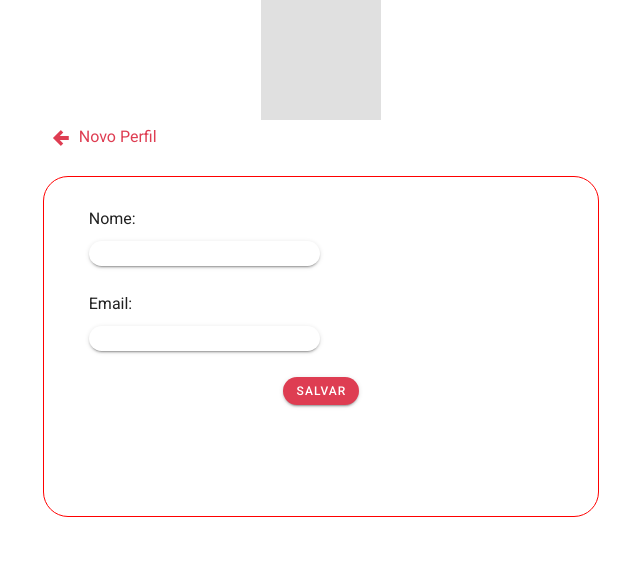
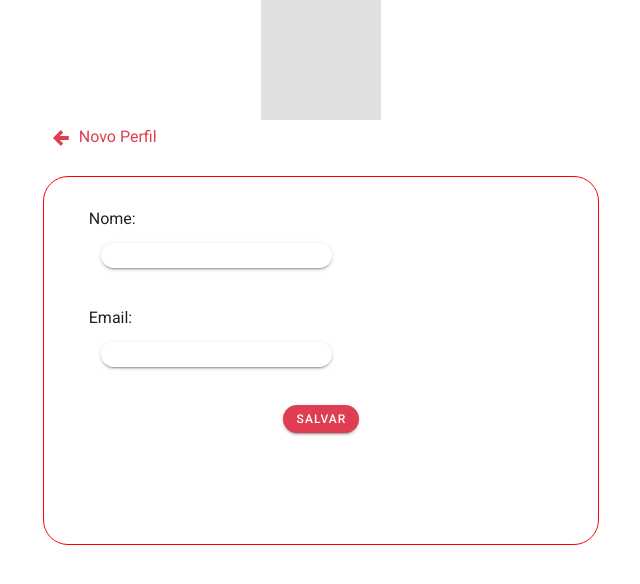
Before and after one commit to lipsig/desafioNofaro, a Vue app: page /adicionar in a window 1280 px wide. Shown: the top 584 px of the page, without its empty margins (319-959 px from the left). Built offline with nearby package versions, Linux system fonts and the light colour scheme.

Commit message:
formatacao e estilo css

```diff
--- a/src/components/AdicionarUsuario.vue
+++ b/src/components/AdicionarUsuario.vue
@@ -1,88 +1,47 @@
 <template>
     <v-container>
-
-
-
-
         <v-layout pb-5>
-           <v-btn text icon to="/"> <v-icon color="#de3d52">mdi-arrow-left-thick</v-icon></v-btn> <span text-left style="padding-top:5px; color:#de3d52;">Novo Perfil</span>
+            <v-btn text icon to="/">
+                <v-icon color="#de3d52">mdi-arrow-left-thick</v-icon>
+            </v-btn> <span text-left id="labelPerfil">Novo Perfil</span>
 
         </v-layout>
 
-
-
-
-        <v-flex text-left p-10 style="border:red solid 1px;  border-radius: 25px; padding:10px 0px 20% 0px; ">
-
-
+        <v-flex text-left p-10 id="acoes">
             <tbody>
-
-           <td style="padding-left:30px; position:relative; ">
-
-
-             <div style="padding-left:15px; padding-top:20px;" >
-             <span>Nome:</span><br>
-            <v-col cols="12" sm="12" style="padding:10px 0px 0px 0px;">
-             <v-text-field
-            v-model="usuarioNovo.name"
-            single-line
-            solo
-            rounded
-            required
-            dense
-          ></v-text-field>
+                <td id="menuEdicao">
+                    <div id="edicao">
+                        <span>Nome:</span>
+                        <br>
+                        <v-col cols="12" sm="12" class="input">
+                            <v-text-field v-model="usuarioNovo.name" single-line solo rounded required dense></v-text-field>
                         </v-col>
-             <span>Email:</span><br>
-             <v-col cols="12" sm="12" style="padding:10px 0px 0px 0px;">
-             <v-text-field
-            v-model="usuarioNovo.email"
-            single-line
-            solo
-            rounded
-            required
-            dense
-          ></v-text-field>
+                        <span>Email:</span>
+                        <br>
+                        <v-col cols="12" sm="12" class="input">
+                            <v-text-field v-model="usuarioNovo.email" single-line solo rounded required dense></v-text-field>
                         </v-col>
                     </div>
-
                 </td>
-
-
-
-
-
             </tbody>
 
-      <v-flex xs4 offset-xs4 style="text-align:center;"><v-btn @click="adicionar()" small text-center rounded color="#de3d52" dark>
+            <v-flex xs4 offset-xs4 style="text-align:center;">
+                <v-btn @click="adicionar()" small text-center rounded color="#de3d52" dark>
                     Salvar
-        </v-btn></v-flex>
+                </v-btn>
+            </v-flex>
         </v-flex>
 
-
-
-
-
-         <v-dialog
-      v-model="dialog"
-      max-width="290"
-    >
+        <v-dialog v-model="dialog" max-width="290">
             <v-card>
                 <v-card-title style="text-align:center" class="headline"></v-card-title>
-
                 <v-card-text style="text-align:center">
                     Usuario adicionado com sucesso!
                 </v-card-text>
-
                 <v-card-actions>
                     <v-spacer></v-spacer>
-
                     <v-flex>
-          <v-btn
-
-            rounded
-            text
-            @click="dialog = false"
-          >
+                        <v-btn rounded text @click="dialog = false">
                             Fechar
                         </v-btn>
                     </v-flex>
@@ -90,35 +49,22 @@
             </v-card>
         </v-dialog>
 
-
-         <v-dialog
-      v-model="dialogoerro"
-      max-width="290"
-    >
+        <v-dialog v-model="dialogoerro" max-width="290">
             <v-card>
                 <v-card-title style="text-align:center" class="headline"></v-card-title>
-
                 <v-card-text style="text-align:center">
                     Prencha Todos os dados corretamente!
                 </v-card-text>
-
                 <v-card-actions>
                     <v-spacer></v-spacer>
-
                     <v-flex>
-          <v-btn
-
-            rounded
-            text
-            @click="dialogoerro = false"
-          >
+                        <v-btn rounded text @click="dialogoerro = false">
                             Fechar
                         </v-btn>
                     </v-flex>
                 </v-card-actions>
             </v-card>
         </v-dialog>
-
     </v-container>
 </template>
 
@@ -126,35 +72,43 @@
     import axios from 'axios'
     export default {
         data: () => ({
-     usuarioNovo:{
-       name:'',
-       email:''
-     }
-    ,
-    dialog:false,
-    dialogoerro:false
+            usuarioNovo: {
+                name: '',
+                email: '',
+                date: Date()
+            },
+            dialog: false,
+            dialogoerro: false
         }),
-
-    methods:{
+        methods: {
             adicionar() {
-      if(this.usuarioNovo.name=="" || this.usuarioNovo.email ==""){
-        this.dialogoerro=true
-      }
-      else{
+                if (this.usuarioNovo.name == "" || this.usuarioNovo.email == "") {
+                    this.dialogoerro = true
+                } else {
                     console.log(this.usuarioNovo)
-      axios.post('http://5c9d09be3be4e30014a7d331.mockapi.io/nofaro/api/v1/person', this.usuarioNovo).then(()=>{
-        this.dialog=true
-
+                    axios.post('http://5c9d09be3be4e30014a7d331.mockapi.io/nofaro/api/v1/person', this.usuarioNovo).then(() => {
+                        this.dialog = true
                     })
                 }
-
             }
-
         }
-
     }
 </script>
 
 <style>
-
+  #labelPerfil{
+  padding-top:5px; color:#de3d52;
+  }
+  #acoes{
+  border:red solid 1px;  border-radius: 25px; padding:10px 0px 20% 0px;
+  }
+  #menuEdicao{
+  padding-left:30px; position:relative;
+  }
+  #edicao{
+  padding-left:15px; padding-top:20px;
+  }
+  .input{
+  padding:10px 0px 0px 0px;
+  }
 </style>
--- a/src/components/EditarUsuario.vue
+++ b/src/components/EditarUsuario.vue
@@ -1,10 +1,10 @@
 <template>
     <v-container>
 
-
-
         <v-layout pb-5>
-           <v-btn text icon to="/"> <v-icon color="#de3d52">mdi-arrow-left-thick</v-icon></v-btn> <span text-left style="padding-top:5px; color:#de3d52;">Editar Perfil</span>
+            <v-btn text icon to="/">
+                <v-icon color="#de3d52">mdi-arrow-left-thick</v-icon>
+            </v-btn> <span text-left id="labelPerfil">Editar Perfil</span>
             <v-flex>
 
             </v-flex>
@@ -15,96 +15,60 @@
             </v-flex>
         </v-layout>
 
-
-
-
         <v-flex text-left p-10 style="border:red solid 1px;  border-radius: 25px; padding:10px 0px 10% 0px; ">
 
-
-
             <v-flex text-right pr-5>
-                  <v-btn @click="dialog=true; excluirid = usuario.id " icon color="#de3d52"><v-icon>mdi-trash-can-outline</v-icon></v-btn>
+                <v-btn @click="dialog=true; excluirid = usuario.id " icon color="#de3d52">
+                    <v-icon>mdi-trash-can-outline</v-icon>
+                </v-btn>
             </v-flex>
 
             <tbody>
-
-           <td style="padding-left:30px; position:relative; top:-25px;">
-            <v-avatar  color="orange" size="80">
+                <td id="conteudo">
+                    <v-avatar color="orange" size="80">
                         <img src="../assets/avatar.png" alt="avatar">
                     </v-avatar>
                     <span style="padding-left:15px;">{{usuario.name}}</span>
-             <div style="padding-left:15px; padding-top:20px;" >
-             <span>Nome:</span><br>
-            <v-col cols="12" sm="12" style="padding:10px 0px 0px 0px;">
-             <v-text-field
-            :value="usuario.name"
-            @input="value => { usuarioEditado.name = value }"
-            single-line
-            solo
-            rounded
-            required
-            dense
-          ></v-text-field>
+                    <div style="padding-left:15px; padding-top:20px;">
+                        <span>Nome:</span>
+                        <br>
+                        <v-col cols="12" sm="12" class="input">
+                            <v-text-field :value="usuario.name" @input="value => { usuarioEditado.name = value }" single-line solo rounded required dense></v-text-field>
                         </v-col>
-             <span>Email:</span><br>
-             <v-col cols="12" sm="12" style="padding:10px 0px 0px 0px;">
-             <v-text-field
-            :value="usuario.email"
-            @input="value => { usuarioEditado.email = value }"
-            single-line
-            solo
-            rounded
-            required
-            dense
-          ></v-text-field>
+                        <span>Email:</span>
+                        <br>
+                        <v-col cols="12" sm="12" class="input">
+                            <v-text-field :value="usuario.email" @input="value => { usuarioEditado.email = value }" single-line solo rounded required dense></v-text-field>
                         </v-col>
                     </div>
-
                 </td>
 
-
-
-
-
             </tbody>
-
-          <v-flex xs4 offset-xs4 style="text-align:center;"><v-btn @click="salvar" small text-center rounded color="#de3d52" dark>
+            <v-flex xs4 offset-xs4 style="text-align:center;">
+                <v-btn @click="salvar" small text-center rounded color="#de3d52" dark>
                     Salvar
-        </v-btn></v-flex>
+                </v-btn>
+            </v-flex>
         </v-flex>
 
-          <v-dialog
-      v-model="dialog"
-      max-width="290"
-    >
+        <v-dialog v-model="dialog" max-width="290">
             <v-card>
                 <v-card-title style="text-align:center" class="headline"></v-card-title>
 
                 <v-card-text style="text-align:center">
-          Tem certeza que você deseja <br> excluir esse perfil?
+                    Tem certeza que você deseja
+                    <br> excluir esse perfil?
                 </v-card-text>
 
                 <v-card-actions>
                     <v-spacer></v-spacer>
-
                     <v-flex>
-          <v-btn align="left"
-            style="text-align:left;"
-            color="red"
-            dark
-            rounded
-            @click="dialog = false; excluir(excluirid);"
-          >
+                        <v-btn align="left" style="text-align:left;" color="red" dark rounded @click="dialog = false; excluir(excluirid);">
                             Sim
                         </v-btn>
                     </v-flex>
                     <v-flex>
-          <v-btn
-
-            rounded
-            text
-            @click="dialog = false"
-          >
+                        <v-btn rounded text @click="dialog = false">
                             Não
                         </v-btn>
                     </v-flex>
@@ -112,11 +76,7 @@
             </v-card>
         </v-dialog>
 
-
-          <v-dialog
-        v-model="dialog2"
-       max-width="290"
-    >
+        <v-dialog v-model="dialog2" max-width="290">
             <v-card>
                 <v-card-title style="text-align:center" class="headline"></v-card-title>
 
@@ -128,13 +88,7 @@
                     <v-spacer></v-spacer>
 
                     <v-flex>
-
-          <v-btn
-
-            rounded
-            text
-            @click="dialog2 = false"
-          >
+                        <v-btn rounded text @click="dialog2 = false">
                             Fechar
                         </v-btn>
                     </v-flex>
@@ -142,75 +96,67 @@
             </v-card>
         </v-dialog>
 
-
     </v-container>
 </template>
 
 <script>
     import axios from 'axios'
     export default {
-
         props: {
             id: {
                 required: true
             },
-            // rest of the props if needed
         },
-    mounted(){
+        mounted() {
             this.$store.dispatch('carregarUsuarios')
-    // this.$store.dispatch('addUsuarios')
         },
-     created () {
-
+        created() {
             const usuario = this.$store.getters.getUsuario(this.id)
-
         },
-
-  data(){
+        data() {
             return {
-      dialog:false,
-      dialog2:false,
-      excluirid:'',
-     usuarioEditado:{
-       name:'',
-       email:''
+                dialog: false,
+                dialog2: false,
+                excluirid: '',
+                usuarioEditado: {
+                    name: '',
+                    email: ''
                 }
-
             }
         },
-  methods:{
+        methods: {
             excluir(excluirid) {
-       this.$store.dispatch('deletarUsuario', excluirid).then(()=>{
+                    this.$store.dispatch('deletarUsuario', excluirid).then(() => {
                         this.$store.dispatch('carregarUsuarios')
-          this.$router.push( '/' );
+                        this.$router.push('/');
                     })
                 },
-    salvar(){
-    if(this.usuarioEditado.name == '' && this.usuarioEditado.email == ''){
+                salvar() {
+                    if (this.usuarioEditado.name == '' && this.usuarioEditado.email == '') {
                         axios.put(`http://5c9d09be3be4e30014a7d331.mockapi.io/nofaro/api/v1/person/${this.usuario.id}`, this.usuario).then(res => {
                             console.log(res.data)
-        this.usuario.name=this.usuarioEditado.name
-        this.dialog2=true
-    })}
-    else if(this.usuarioEditado.name == ''){
+                            this.usuario.name = this.usuarioEditado.name
+                            this.dialog2 = true
+                        })
+                    } else if (this.usuarioEditado.name == '') {
                         this.usuarioEditado.name = this.usuario.name
                         axios.put(`http://5c9d09be3be4e30014a7d331.mockapi.io/nofaro/api/v1/person/${this.usuario.id}`, this.usuarioEditado).then(res => {
                             console.log(res.data)
-        this.usuario.name=this.usuarioEditado.name
-        this.dialog2=true
-    })}
-    else if(this.usuarioEditado.email==''){
+                            this.usuario.name = this.usuarioEditado.name
+                            this.dialog2 = true
+                        })
+                    } else if (this.usuarioEditado.email == '') {
                         this.usuarioEditado.email = this.usuario.email
                         axios.put(`http://5c9d09be3be4e30014a7d331.mockapi.io/nofaro/api/v1/person/${this.usuario.id}`, this.usuarioEditado).then(res => {
                             console.log(res.data)
-    this.usuario.name=this.usuarioEditado.name
-    this.dialog2=true
+                            this.usuario.name = this.usuarioEditado.name
+                            this.dialog2 = true
                         })
-      } else{
+                    } else {
                         axios.put(`http://5c9d09be3be4e30014a7d331.mockapi.io/nofaro/api/v1/person/${this.usuario.id}`, this.usuarioEditado).then(res => {
                             console.log(res.data)
-        this.usuario.name=this.usuarioEditado.name
-       this.dialog2=true
+                            this.usuario.name = this.usuarioEditado.name
+                            this.dialog2 = true
                         })
                     }
                 }
@@ -221,22 +167,28 @@ export default {
                 return this.$store.getters.getUsuario(this.$route.params.id)
             }
         },
-  watch:{
-    usuario(){
+        watch: {
+            usuario() {
                 this.usuarioEditado = usuario
             }
         }
-
     }
 </script>
 
 <style>
-
     .v-text-field .v-input__control .v-input__slot {
         min-height: auto !important;
         display: flex !important;
         align-items: left !important;
         height: 25px;
     }
-
+    #labelPerfil{
+      padding-top:5px; color:#de3d52;
+    }
+    .input{
+      padding:10px 0px 0px 0px;
+    }
+    #conteudo{
+      padding-left:30px; position:relative; top:-25px;
+    }
 </style>
--- a/src/components/HelloWorld.vue
+++ /dev/null
@@ -1,149 +0,0 @@
-<template>
-
-        <v-container>
-          <v-layout pb-5>
-           <h3 text-left style="color:#de3d52;">Lista de Pessoas</h3>
-          <v-flex>
-
-        </v-flex>
-        <v-flex text-right>
-        <v-btn to="/adicionar" text-center rounded color="#de3d52" dark>
-         + Adicionar Perfil
-        </v-btn>
-        </v-flex>
-        </v-layout>
-
-
-
-           <v-simple-table light dense="dense" style="border:red solid 1px;  border-radius: 25px; padding:10px;">
-
-            <thead>
-              <tr>
-                <th></th>
-                <th></th>
-                <th></th>
-
-              </tr>
-            </thead>
-            <tbody to="/test">
-              <router-link tag="tr" v-for="usuario in usuariosOrdem" :key="usuario.id" :to="verPerfilRota+usuario.id" style="cursor:pointer;">
-
-                <td class="text-left">{{ usuario.name.charAt(0).toUpperCase() + usuario.name.slice(1) }}</td>
-                <td>{{ usuario.email }}</td>
-                <td> <v-btn  @click.stop="" :to="editarPerfilRota+usuario.id" text icon color="#de3d52"><v-icon>mdi-square-edit-outline</v-icon></v-btn> <v-btn @click.stop="dialog=true; id = usuario.id  " icon color="#de3d52"><v-icon>mdi-trash-can-outline</v-icon></v-btn></td>
-              </router-link>
-
-              <v-dialog
-      v-model="dialog"
-      max-width="290"
-    >
-      <v-card>
-        <v-card-title style="text-align:center" class="headline"></v-card-title>
-
-        <v-card-text style="text-align:center">
-          Tem certeza que você deseja <br> excluir esse perfil?
-        </v-card-text>
-
-        <v-card-actions>
-          <v-spacer></v-spacer>
-
-          <v-flex>
-          <v-btn align="left"
-            style="text-align:left;"
-            color="red"
-            dark
-            rounded
-            @click="dialog = false; excluir(id);"
-          >
-            Sim
-          </v-btn>
-          </v-flex>
-            <v-flex>
-          <v-btn
-
-            rounded
-            text
-            @click="dialog = false"
-          >
-            Não
-          </v-btn>
-           </v-flex>
-        </v-card-actions>
-      </v-card>
-    </v-dialog>
-
-
-
-
-
-            </tbody>
-
-        </v-simple-table>
-
-
-
-
-
-
-    </v-container>
-
-
-
-
-</template>
-
-<script>
-import _ from 'lodash';
-import axios from 'axios'
-import {mapState, mapGetters, Store} from 'vuex';
-
-export default {
-  name: 'HelloWorld',
-  mounted(){
-    this.$store.dispatch('carregarUsuarios')
-
-
-    // this.$store.dispatch('addUsuarios')
-  },
-
-
-  data: () => ({
-    verPerfilRota: '/verperfil/',
-    editarPerfilRota: '/editar/',
-    dialog:false,
-    usuarioAlterados:[],
-
-    id:''
-  }),
-
-  computed:{
-    usuarios(){
-      return this.$store.getters.allUsuarios
-    },
-  // ...mapState([
-  //   'usuarios'
-  // ]),
-  ...mapGetters([]),
-  usuariosOrdem: function () {
-
-    return  _.orderBy(this.usuarios, [usuario => usuario.name.toUpperCase()])
-  },
-
-  },
-  methods:{
-    excluir(id) {
-        axios.delete('http://5c9d09be3be4e30014a7d331.mockapi.io/nofaro/api/v1/person/' + id).then(() => {
-          const index = this.usuarios.findIndex(us => us.id === id)
-          if (~index)
-              this.usuarios.splice(index, 1)
-
-        })
-
-
-
-			}
-
-		}
-
-};
-</script>
--- a/src/components/VerPerfil.vue
+++ b/src/components/VerPerfil.vue
@@ -1,11 +1,9 @@
 <template>
     <v-container>
-
-
-
-
         <v-layout pb-5>
-           <v-btn text icon to="/"> <v-icon color="#de3d52">mdi-arrow-left-thick</v-icon></v-btn> <span text-left style="padding-top:5px; color:#de3d52;">Perfil De {{usuario.name}}</span>
+            <v-btn text icon to="/">
+                <v-icon color="#de3d52">mdi-arrow-left-thick</v-icon>
+            </v-btn> <span text-left id="labelPerfil">Perfil De {{usuario.name}}</span>
             <v-flex>
 
             </v-flex>
@@ -16,73 +14,49 @@
             </v-flex>
         </v-layout>
 
-
-
-
-            <v-flex text-left p-10 style="border:red solid 1px;  border-radius: 25px; padding:10px 0px 20% 0px; ">
-
-
-
+        <v-flex text-left p-10 id="acoes">
             <v-flex text-right>
-                  <v-btn  :to="editarPerfilRota+usuario.id" text icon color="#de3d52"><v-icon>mdi-square-edit-outline</v-icon></v-btn> <v-btn @click.stop="dialog=true; excluirid = usuario.id   " icon color="#de3d52"><v-icon>mdi-trash-can-outline</v-icon></v-btn>
+                <v-btn :to="editarPerfilRota+usuario.id" text icon color="#de3d52">
+                    <v-icon>mdi-square-edit-outline</v-icon>
+                </v-btn>
+                <v-btn @click.stop="dialog=true; excluirid = usuario.id   " icon color="#de3d52">
+                    <v-icon>mdi-trash-can-outline</v-icon>
+                </v-btn>
             </v-flex>
 
             <tbody>
-
-           <td style="padding-left:30px; position:relative; top:-25px;">
-            <v-avatar  color="orange" size="80">
+                <td id="conteudo">
+                    <v-avatar color="orange" size="80">
                         <img src="../assets/avatar.png" alt="avatar">
                     </v-avatar>
-             <span style="padding-left:15px; font-size:24px; color:#de3d52;">{{usuario.name}}</span>
-             <div style="padding-left:15px; padding-top:20px; padding-bottom:20%" >
-             <span>Nome: {{this.usuario.name}}</span><br>
-             <span>Email: {{usuario.email}}</span><br>
-             <span>Data de cadastro: </span><span style="font-size:12px;"> {{usuario.data}}</span>
+                    <span id="labelUsuario">{{usuario.name}}</span>
+                    <div id="informacoes">
+                        <span>Nome: {{this.usuario.name}}</span>
+                        <br>
+                        <span>Email: {{usuario.email}}</span>
+                        <br>
+                        <span>Data de cadastro: </span><span style="font-size:12px;"> {{usuario.date}}</span>
                     </div>
-
                 </td>
-
-
-
-
-
             </tbody>
 
         </v-flex>
-
-
-         <v-dialog
-      v-model="dialog"
-      max-width="290"
-    >
+        <v-dialog v-model="dialog" max-width="290">
             <v-card>
                 <v-card-title style="text-align:center" class="headline"></v-card-title>
-
                 <v-card-text style="text-align:center">
-          Tem certeza que você deseja <br> excluir esse perfil?
+                    Tem certeza que você deseja
+                    <br> excluir esse perfil?
                 </v-card-text>
-
                 <v-card-actions>
                     <v-spacer></v-spacer>
-
                     <v-flex>
-          <v-btn align="left"
-            style="text-align:left;"
-            color="red"
-            dark
-            rounded
-            @click="dialog = false; excluir(excluirid);"
-          >
+                        <v-btn align="left" style="text-align:left;" color="red" dark rounded @click="dialog = false; excluir(excluirid);">
                             Sim
                         </v-btn>
                     </v-flex>
                     <v-flex>
-          <v-btn
-
-            rounded
-            text
-            @click="dialog = false"
-          >
+                        <v-btn rounded text @click="dialog = false">
                             Não
                         </v-btn>
                     </v-flex>
@@ -94,43 +68,33 @@
 </template>
 
 <script>
-
     export default {
-
         props: {
             id: {
                 required: true
             },
-            // rest of the props if needed
         },
-    mounted(){
+        mounted() {
             this.$store.dispatch('carregarUsuarios')
 
             // this.$store.dispatch('addUsuarios')
         },
-
-   created () {
-
+        created() {
             const usuario = this.$store.getters.getUsuario(this.id)
-
         },
-
         data: () => ({
-
             verPerfilRota: '/verperfil/',
             editarPerfilRota: '/editar/',
-    dialog:false,
-    excluirid:''
+            dialog: false,
+            excluirid: ''
         }),
-  methods:{
+        methods: {
             excluir(excluirid) {
-
-          this.$store.dispatch('deletarUsuario', excluirid).then(()=>{
+                this.$store.dispatch('deletarUsuario', excluirid).then(() => {
                     this.$store.dispatch('carregarUsuarios')
-          this.$router.push( '/' );
+                    this.$router.push('/');
                 })
             }
-
         },
         computed: {
             usuario() {
@@ -142,5 +106,21 @@ export default {
 </script>
 
 <style>
+  #labelPerfil{
+    padding-top:5px; color:#de3d52;
+  }
+  #acoes{
+    border:red solid 1px;  border-radius: 25px; padding:10px 0px 20% 0px;
+  }
+  #conteudo{
+    padding-left:30px; position:relative; top:-25px;
+  }
 
+  #labelUsuario{
+    padding-left:15px; font-size:24px; color:#de3d52;
+  }
+
+  #informacoes{
+    padding-left:15px; padding-top:20px; padding-bottom:20%;
+  }
 </style>
--- a/src/router/index.js
+++ b/src/router/index.js
@@ -1,6 +1,6 @@
 import Vue from 'vue'
 import VueRouter from 'vue-router'
-import HelloWorld from '../components/HelloWorld';
+import ListarUsuarios from '../components/ListarUsuarios';
 import VerPerfil from '../components/VerPerfil';
 import EditarUsuario from '../components/EditarUsuario';
 import AdicionarUsuario from '../components/AdicionarUsuario';
@@ -12,7 +12,7 @@ const routes = [
   {
     path: '/',
     name: 'inicio',
-    component: HelloWorld,
+    component: ListarUsuarios,
 
     },
   {
```
Also changed, not shown: src/App.vue (+4 -22 lines), src/components/ListarUsuarios.vue (added, +117 -0 lines). Lines whose indentation alone changed are shown as unchanged.
